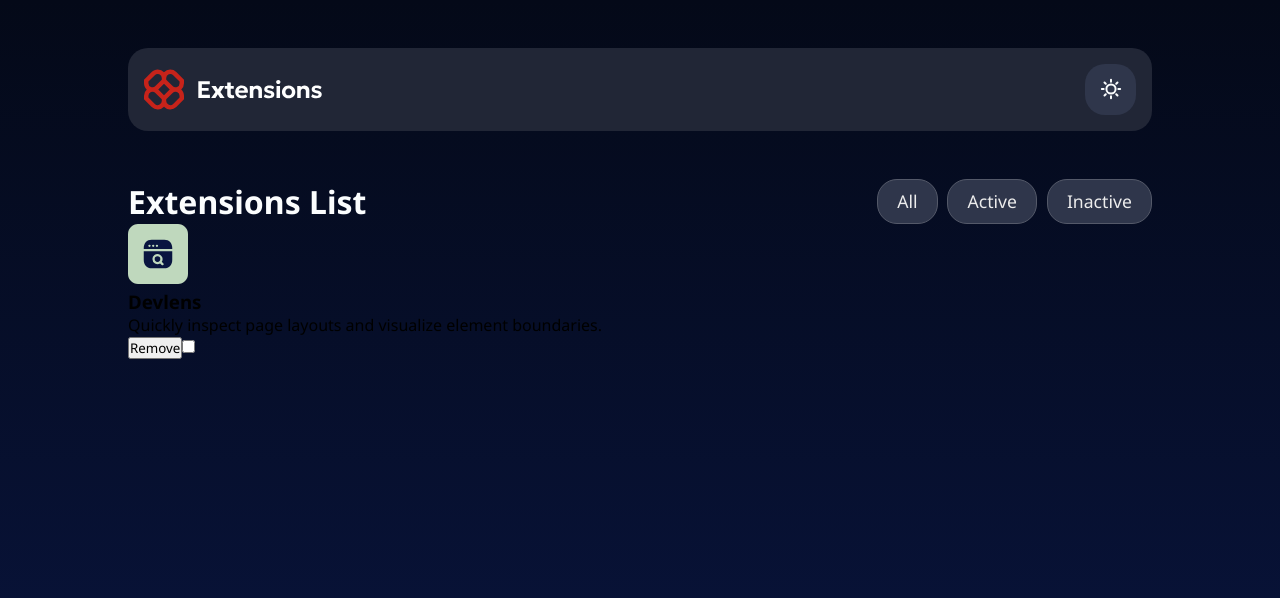
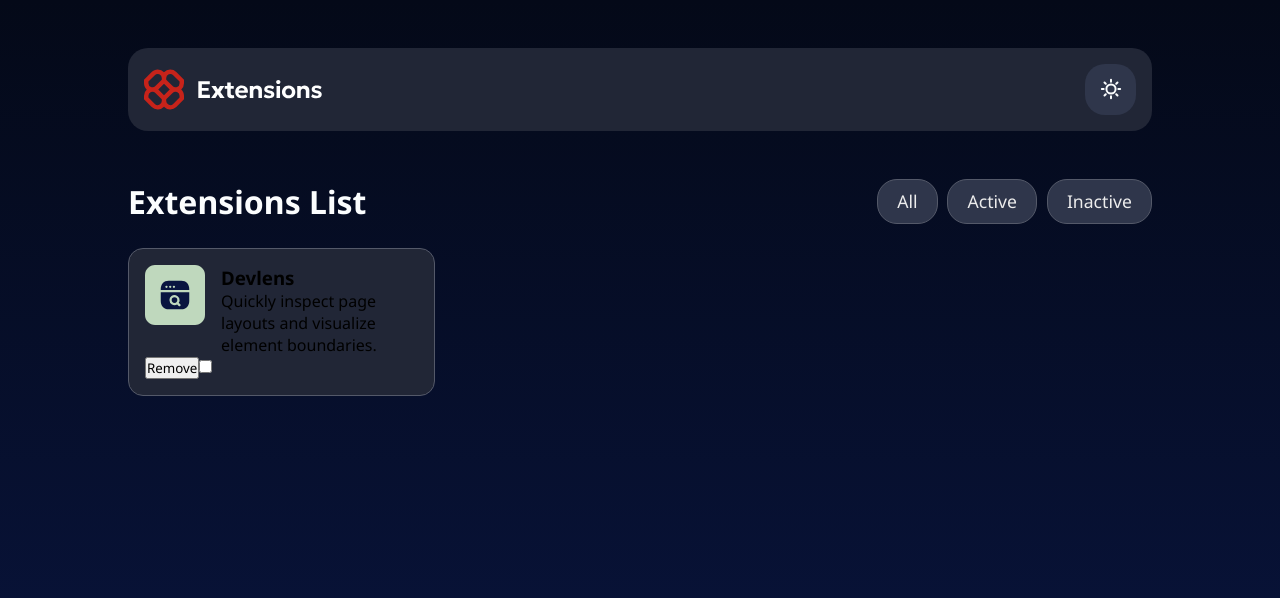
Before and after one commit to Clipzorama/Browser-Extension-Design, a React (Vite) app in the folder Browser-Extension-Design/: page / in a window 1280 px wide. Shown: the top 598 px of the page. Built offline with nearby package versions, Linux system fonts and the light colour scheme.

Commit message:
new mods

```diff
--- a/Browser-Extension-Design/src/App.css
+++ b/Browser-Extension-Design/src/App.css
@@ -38,4 +38,8 @@
     min-height: 100vh;
     padding: 3rem 8rem 4rem 8rem;
 
-  }
+}
+
+.cardList {
+  display: grid;
+}
--- a/Browser-Extension-Design/src/components/Card.jsx
+++ b/Browser-Extension-Design/src/components/Card.jsx
@@ -1,3 +1,5 @@
+import '../styles/Card.css'
+
 function Card({imgSrc, title, desc}) {
     return (
         <div className="card-container">
--- /dev/null
+++ b/Browser-Extension-Design/src/styles/Card.css
@@ -0,0 +1,19 @@
+.card-container {
+    background-color: var(--neutral-800);
+    width: 30%;
+    border-radius: 15px;
+    border: 1px solid var(--neutral-600);
+    padding: 1rem;
+}
+
+.top {
+    display: flex;
+    gap: 1rem;
+    align-items: flex-start;
+}
+
+.header-section {
+    display: flex;
+    flex-direction: column;
+    justify-content: end;
+}
--- a/Browser-Extension-Design/src/styles/FilterBar.css
+++ b/Browser-Extension-Design/src/styles/FilterBar.css
@@ -5,6 +5,7 @@
     display: flex;
     justify-content: space-between;
     align-items: center;
+    margin-bottom: 1.5rem;
 }
 
 .filter-container > h2 {
--- a/Browser-Extension-Design/src/styles/Header.css
+++ b/Browser-Extension-Design/src/styles/Header.css
@@ -1,5 +1,5 @@
 .heady {
-    background-color: hsl(226, 25%, 17%);
+    background-color: var(--neutral-800);
     width: 100%;
     margin: 0 auto;
     display: flex;
```
